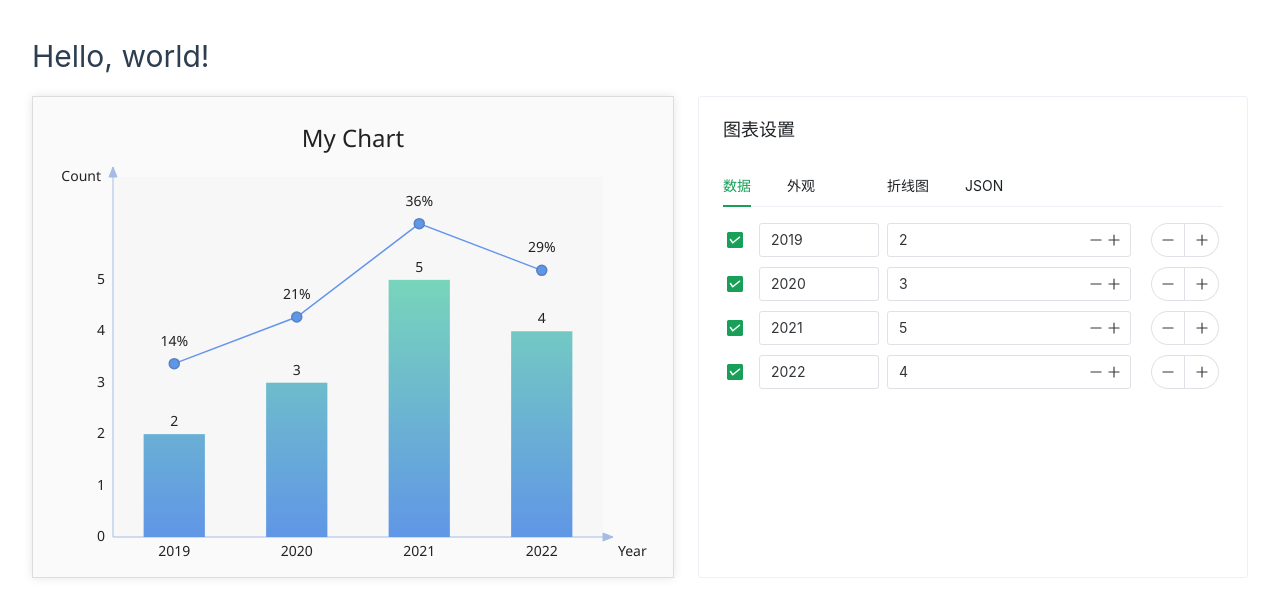
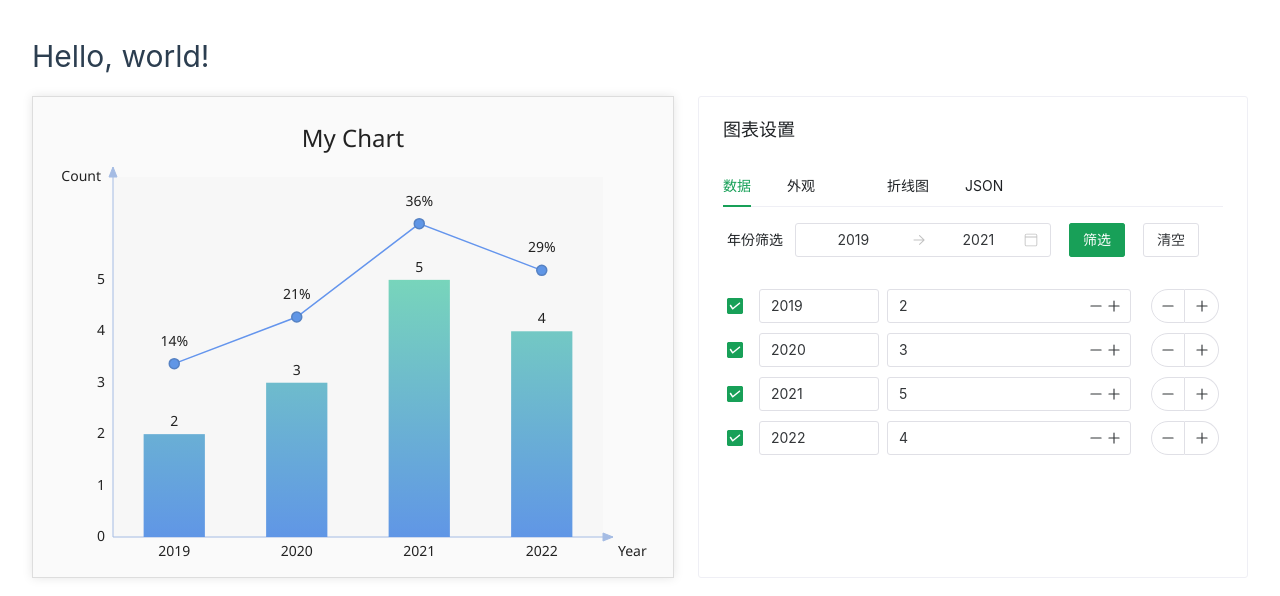
Before and after one commit to hotwords123/ChartCraft, a Vue app: page / in a window 1280 px wide. Shown: the top 596 px of the page. Built offline with nearby package versions, Linux system fonts and the light colour scheme.

Commit message:
feature year-filter

```diff
--- a/src/App.vue
+++ b/src/App.vue
@@ -6,6 +6,7 @@ import {
   NTabPane,
   NForm,
   NGrid,
+  NFormItem,
   NFormItemGi,
   NInput,
   NInputNumber,
@@ -15,6 +16,8 @@ import {
   NCheckbox,
   NDynamicInput,
   NScrollbar,
+  NDatePicker,
+  NButton,
 } from 'naive-ui'
 import MyChart from './components/MyChart.vue'
 import type { ChartDataItem, ChartOptions } from './chart'
@@ -40,6 +43,10 @@ const chartData = computed(() => {
   return data.value.filter((item) => item.checked).map((item) => [item.x, item.y] as ChartDataItem)
 })
 
+function getYearTimestamp(year: number): number {
+  return new Date(year, 0).getTime()
+}
+
 function onUpdateY(index: number, value: number | null) {
   if (value !== null) {
     data.value[index].y = value
@@ -55,6 +62,25 @@ function onCreate(index: number): DataItem {
     }
   }
   return { x, y: 0, checked: true }
+}
+
+const yearFilter = ref<[number, number]>([
+  getYearTimestamp(2019),
+  getYearTimestamp(2021),
+])
+
+function applyYearFilter() {
+    // 在这里实现筛选逻辑
+    const [start, end] = yearFilter.value
+    data.value.forEach((item) => {
+      const year = parseInt(item.x)
+      const timestamp = getYearTimestamp(year)
+      item.checked = timestamp >= start && timestamp <= end
+    })
+}
+
+function clearYearFilter() {
+  yearFilter.value = [0, 0]
 }
 
 /* chart options */
@@ -126,6 +152,22 @@ const DASH_OPTIONS = Object.keys(DASH_PATTERNS).map((name) => ({ label: name, va
     <n-card class="settings" title="图表设置">
       <n-tabs type="line" animated pane-class="pane">
         <n-tab-pane name="data" tab="数据">
+          <n-form label-placement="left" inline class="padding">
+            <n-form-item label="年份筛选">
+              <n-date-picker
+                v-model:value="yearFilter"
+                type="yearrange"
+                clearable
+                class="year-filter"
+              />
+            </n-form-item>
+            <n-form-item>
+              <n-button type="success" @click="applyYearFilter">筛选</n-button>
+            </n-form-item>
+            <n-form-item>
+              <n-button type="default" @click="clearYearFilter">清空</n-button>
+            </n-form-item>
+          </n-form>
           <n-scrollbar class="scroll">
             <n-dynamic-input v-model:value="data" :on-create="onCreate" class="padding">
               <template #create-button-default>添加数据</template>
@@ -218,6 +260,10 @@ main .settings .pane :deep(.scroll) {
   max-height: 400px;
 }
 
+.year-filter {
+  max-width: 256px;
+}
+
 .data-item {
   display: flex;
   flex-direction: row;
```
